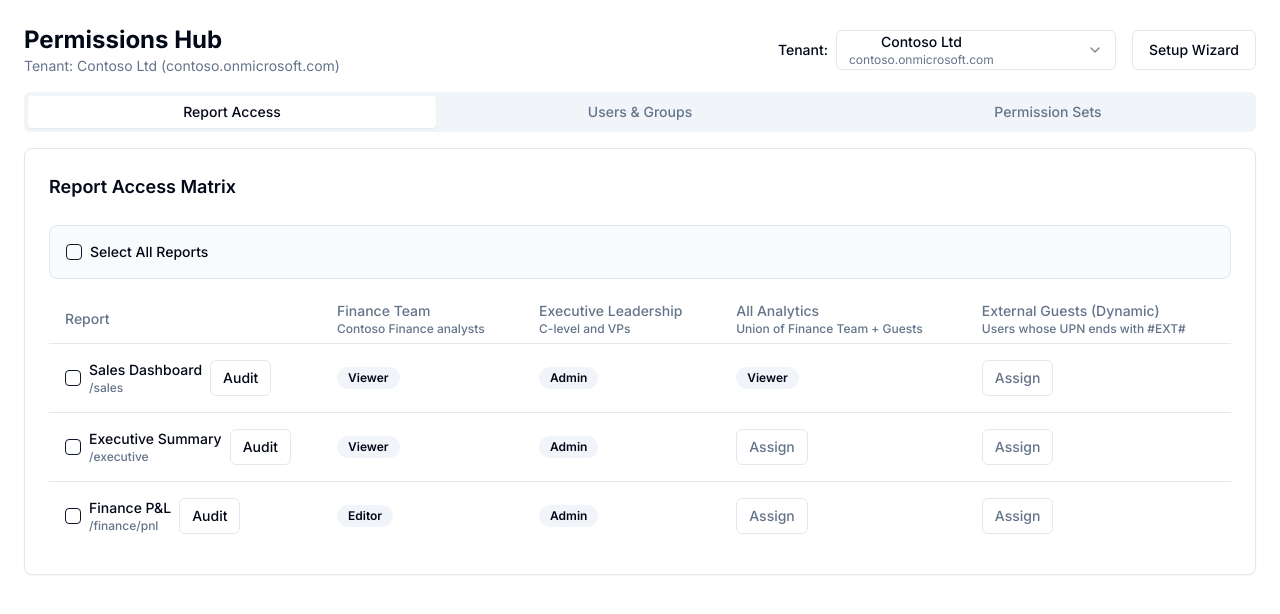
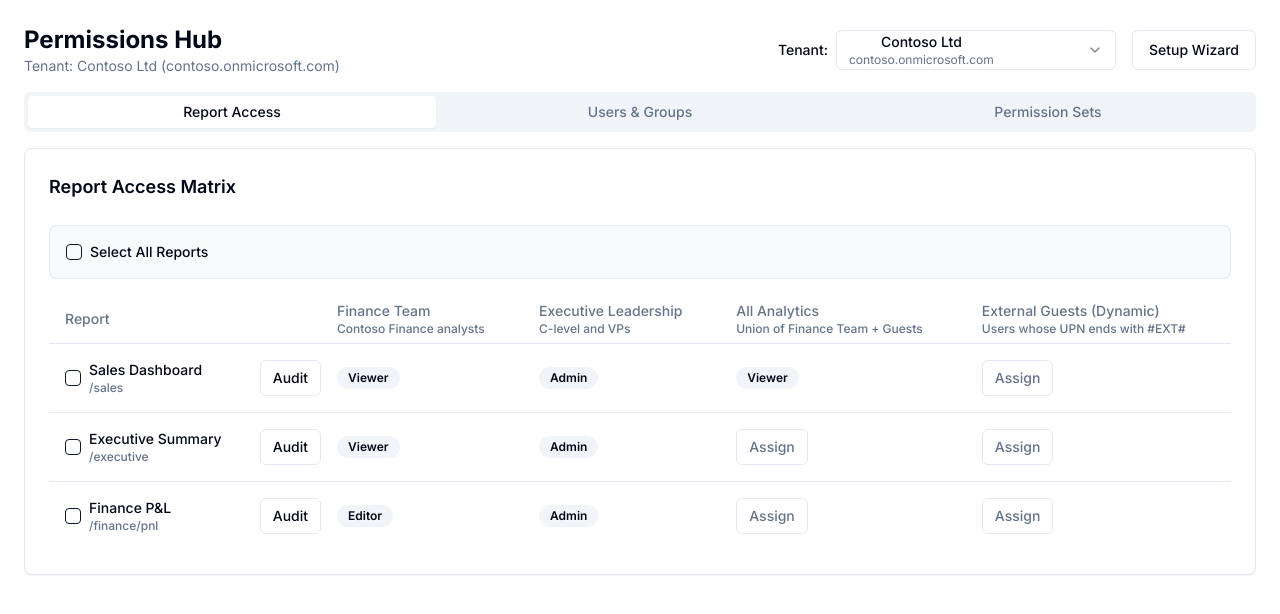
Before and after one commit to ethanteng/reportinghub, a Next.js app: page / in a window 1280 px wide. Shown: the top 614 px of the page. Built offline with nearby package versions, Linux system fonts and the light colour scheme.

Commit message:
Fix Audit button alignment by using justify-between layout

```diff
--- a/src/components/features/permissions-hub/components/ReportAccessMatrix.tsx
+++ b/src/components/features/permissions-hub/components/ReportAccessMatrix.tsx
@@ -169,7 +169,7 @@
                           checked={selectedReports.includes(report.id)}
                           onCheckedChange={() => toggleReportSelection(report.id)}
                         />
-                        <div className="flex items-center gap-2">
+                        <div className="flex items-center justify-between w-full">
                           <div className="flex flex-col">
                             <span>{report.name}</span>
                             <span className="text-xs text-muted-foreground">{report.path}</span>
@@ -178,6 +178,7 @@
                             variant="outline"
                             size="sm"
                             onClick={() => setAuditReportId(report.id)}
+                            className="ml-2"
                           >
                             Audit
                           </Button>
```
